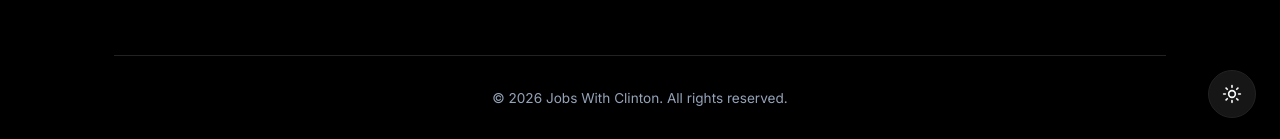
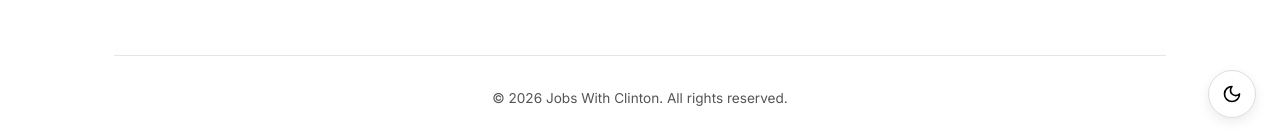
Before and after one commit to umeaclinton/UMEAFCN-Hub, a Next.js app: page / in a window 1280 px wide. Shown: the part 658-797 px from the top of the page. Built offline with nearby package versions, Linux system fonts and the light colour scheme; no server answers; the database is empty.

Commit message:
feat: add ThemeToggle component and configure global CSS variables for light and dark mode support

```diff
--- a/src/app/globals.css
+++ b/src/app/globals.css
@@ -1,4 +1,16 @@
 :root {
+  --bg-color: #ffffff;
+  --surface-color: #ffffff;
+  --surface-hover: #f5f5f7;
+  --text-color: #000000;
+  --text-muted: #555555;
+  --accent-color: #b8962e;
+  --accent-hover: #9c7c22;
+  --border-color: #e5e5e5;
+  --transition: all 0.2s ease;
+}
+
+[data-theme='dark'] {
   --bg-color: #000000;
   --surface-color: #0d0d0d;
   --surface-hover: #161616;
@@ -7,18 +19,6 @@
   --accent-color: #d4af37;
   --accent-hover: #f3cd57;
   --border-color: #222222;
-  --transition: all 0.2s ease;
-}
-
-[data-theme='light'] {
-  --bg-color: #ffffff;
-  --surface-color: #ffffff;
-  --surface-hover: #f5f5f7;
-  --text-color: #000000;
-  --text-muted: #555555;
-  --accent-color: #b8962e;
-  --accent-hover: #9c7c22;
-  --border-color: #e5e5e5;
 }
 
 * {
@@ -612,30 +612,30 @@ main.container {
   width: 48px;
   height: 48px;
   border-radius: 50%;
-  background: var(--surface-hover);
-  border: 1px solid var(--border-color);
-  color: var(--text-color);
+  background: #ffffff;
+  border: 1px solid #dddddd;
+  color: #000000;
   display: flex;
   align-items: center;
   justify-content: center;
   cursor: pointer;
   z-index: 999;
-  box-shadow: 0 4px 12px rgba(0, 0, 0, 0.3);
+  box-shadow: 0 4px 12px rgba(0, 0, 0, 0.08);
   transition: var(--transition);
 }
 
 .theme-toggle-btn:hover {
   transform: scale(1.05);
+  background: #f5f5f7;
+}
+
+[data-theme='dark'] .theme-toggle-btn {
+  box-shadow: 0 4px 12px rgba(0, 0, 0, 0.3);
+  background: var(--surface-hover);
+  border: 1px solid var(--border-color);
+  color: var(--text-color);
+}
+
+[data-theme='dark'] .theme-toggle-btn:hover {
   background: var(--border-color);
 }
-
-[data-theme='light'] .theme-toggle-btn {
-  box-shadow: 0 4px 12px rgba(0, 0, 0, 0.08);
-  background: #ffffff;
-  border-color: #dddddd;
-  color: #000000;
-}
-
-[data-theme='light'] .theme-toggle-btn:hover {
-  background: #f5f5f7;
-}
--- a/src/components/ThemeToggle.tsx
+++ b/src/components/ThemeToggle.tsx
@@ -3,7 +3,7 @@
 import { useEffect, useState } from 'react';
 
 export default function ThemeToggle() {
-  const [theme, setTheme] = useState<'dark' | 'light'>('dark');
+  const [theme, setTheme] = useState<'dark' | 'light'>('light');
   const [mounted, setMounted] = useState(false);
 
   useEffect(() => {
@@ -12,8 +12,8 @@ export default function ThemeToggle() {
       setTheme(savedTheme);
       document.documentElement.setAttribute('data-theme', savedTheme);
     } else {
-      setTheme('dark');
-      document.documentElement.setAttribute('data-theme', 'dark');
+      setTheme('light');
+      document.documentElement.setAttribute('data-theme', 'light');
     }
     setMounted(true);
   }, []);
```
